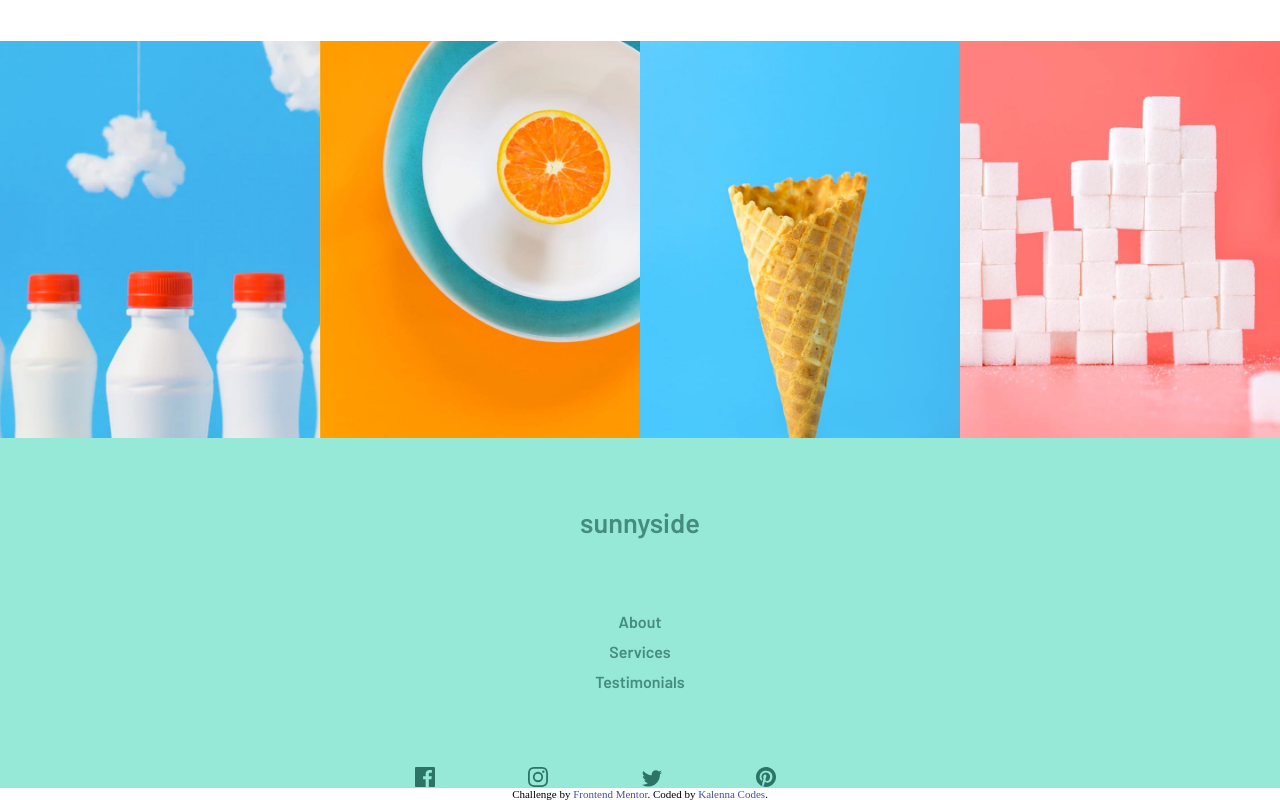
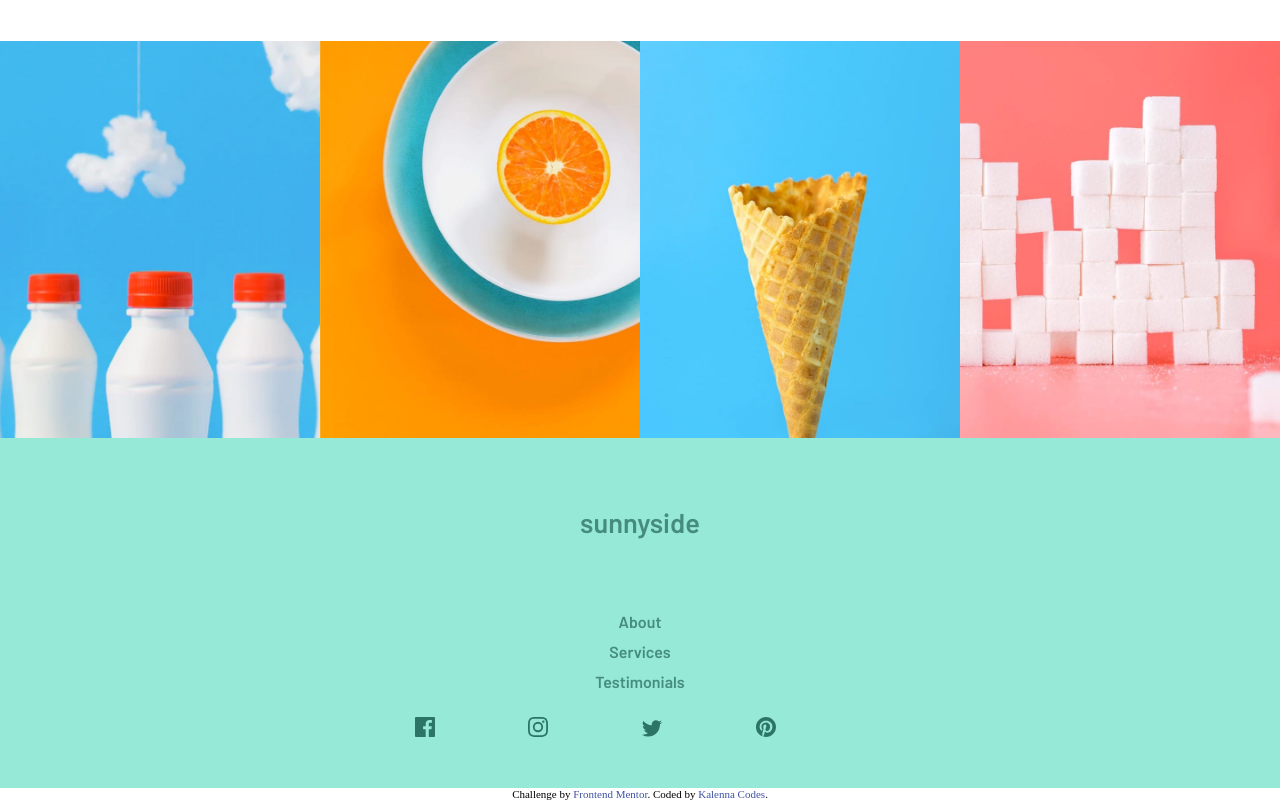
Before and after one commit to KalennaCodes/sunnyside-agency-landing-page-main, a plain HTML site: page index.html in a window 1280 px wide. Shown: the part 3547-4347 px from the top of the page. Drawn offline with Linux system fonts and the light colour scheme.

Commit message:
fixed footer section

```diff
--- a/index.css
+++ b/index.css
@@ -290,7 +290,7 @@ footer a:hover {
 }
 
 .socials {
-  padding-top: 70px;
+  margin-top: 20px;
   }
 .socials img {
     padding-right: 7%;
--- a/index.html
+++ b/index.html
@@ -168,7 +168,6 @@
       </section>
     </section>
 
-    <div class="clearfix"></div>
     <footer>
       <p class="sunnyside">sunnyside</p>
       <ul>
```
